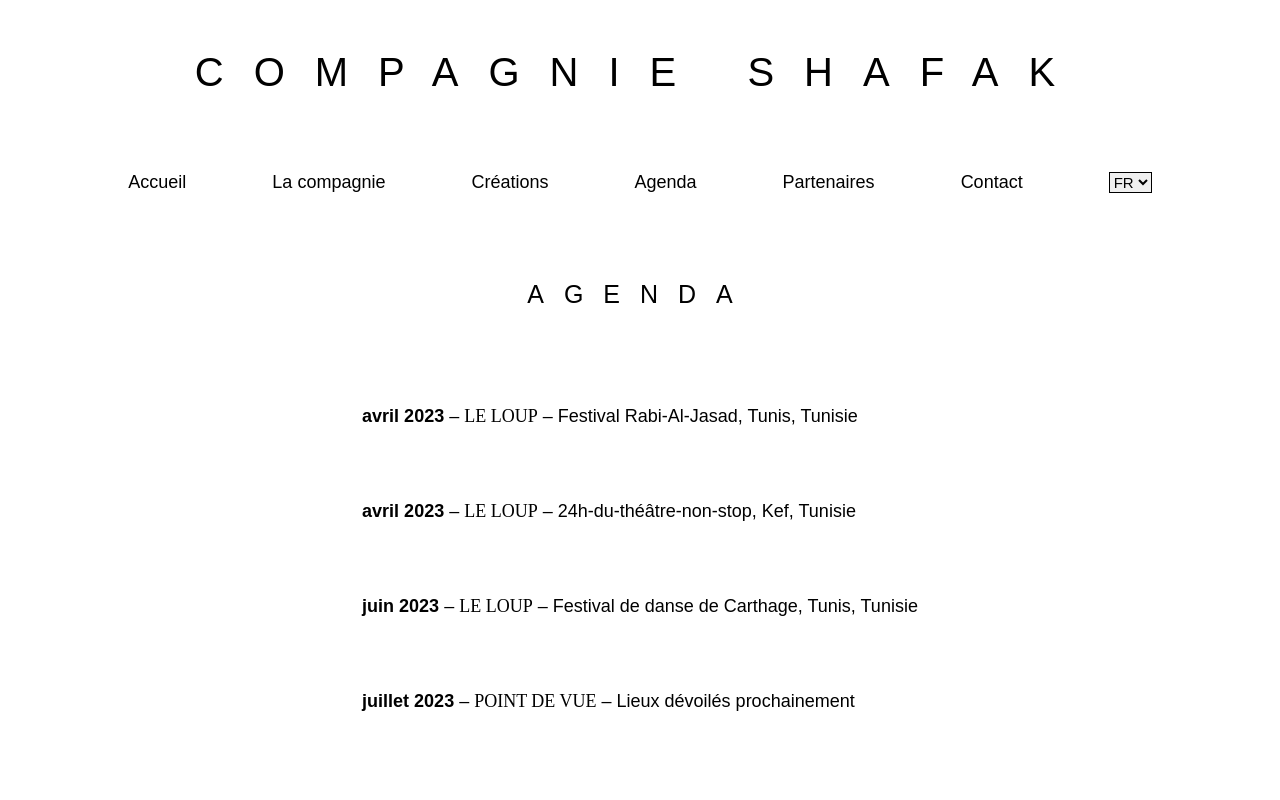
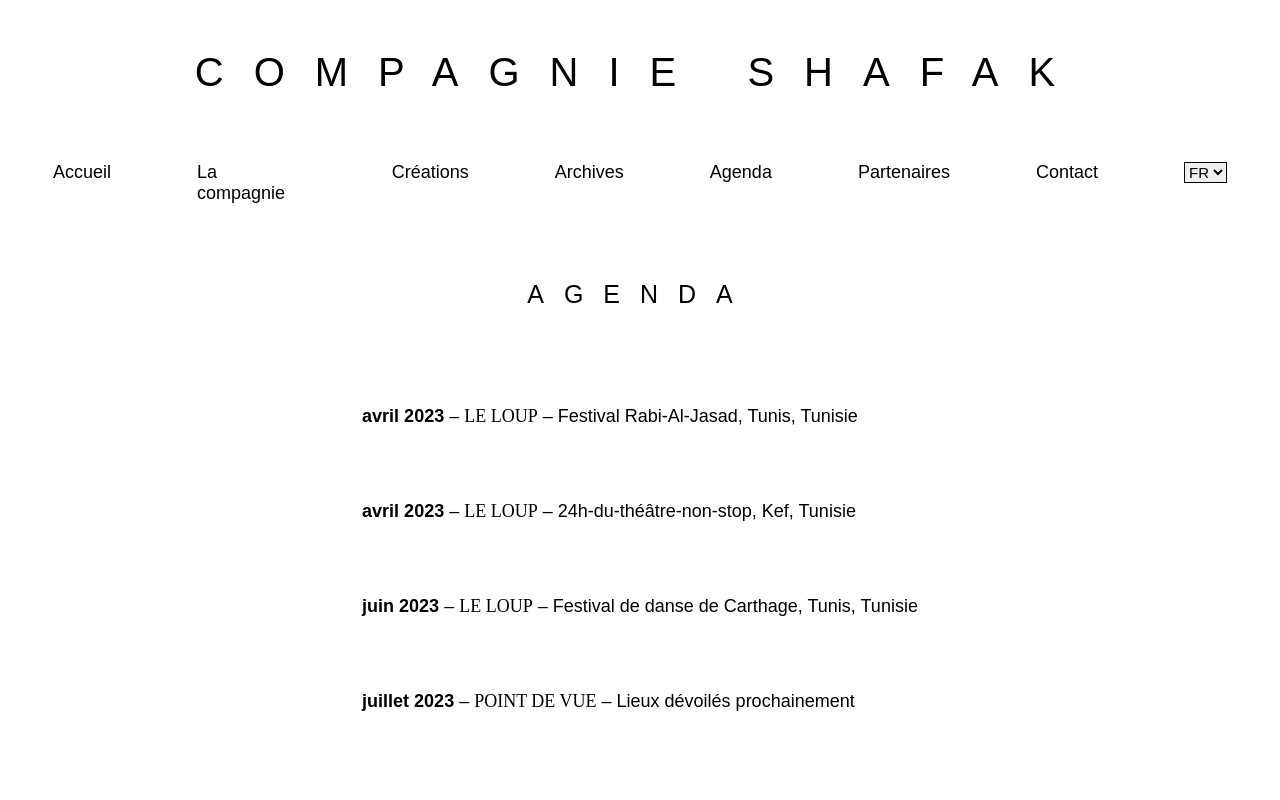
Before and after one commit to MarianneB08/Shafak-Project, a React (Create React App) app in the folder frontend/: page /agenda in a window 1280 px wide. Shown: the top 800 px of the page. Built offline with nearby package versions, Linux system fonts and the light colour scheme.

Commit message:
Mise en place de la page Archives.js dans la logique de routing // Mise en place des feuilles de styles LTR et RTL pour la page Archives.js

```diff
--- a/frontend/src/Components/Header.js
+++ b/frontend/src/Components/Header.js
@@ -37,6 +37,12 @@ const Header = () => {
           </li>
 
           <li className={styles.navbarItem} onClick={handleShowLinks}>
+            <NavLink to="/archives">
+              {dictionary.navbarItems.archives}
+            </NavLink>
+          </li>
+
+          <li className={styles.navbarItem} onClick={handleShowLinks}>
             <NavLink to="/agenda">{dictionary.navbarItems.agenda}</NavLink>
           </li>
 
--- /dev/null
+++ b/frontend/src/Pages/Archives.js
@@ -0,0 +1,18 @@
+import React from "react";
+import { useContext } from "react";
+import { LanguageContext } from "../store/languageContext.js";
+import ltrStyles from "./Archives_ltr.module.scss";
+import rtlStyles from "./Archives_rtl.module.scss";
+
+const Archives = () => {
+  const { userLanguage } = useContext(LanguageContext);
+  let styles = userLanguage === "ar" ? rtlStyles : ltrStyles;
+
+  return (
+    <main className={styles.container}>
+      <h1>Archives</h1>
+    </main>
+  );
+};
+
+export default Archives;
--- /dev/null
+++ b/frontend/src/Pages/Archives_ltr.module.scss
@@ -0,0 +1,16 @@
+.container {
+  width: 100%;
+  margin-bottom: 5rem;
+  padding: 5rem 10rem;
+  display: flex;
+  flex-direction: column;
+  align-items: center;
+  h1 {
+    text-align: center;
+    text-transform: uppercase;
+    font-size: 2.5rem;
+    font-weight: 300;
+    letter-spacing: 2rem;
+    margin-bottom: 8rem;
+  }
+}
--- a/frontend/src/Router.js
+++ b/frontend/src/Router.js
@@ -7,6 +7,7 @@ import Agenda from './pages/Agenda';
 import Partners from './pages/Partners';
 import Contact from './pages/Contact';
 import Error from './pages/Error';
+import Archives from './pages/Archives';
 
 const Router = () => {
     return (
@@ -15,6 +16,7 @@ const Router = () => {
                 <Route path="/" element={<Home/>}/>
                 <Route path="/company" element={<Company/>}/>
                 <Route path="/creations" element={<Creations/>}/>
+                <Route path="/archives" element={<Archives/>}/>
                 <Route path="/agenda" element={<Agenda/>}/>
                 <Route path="/partners" element={<Partners/>}/>
                 <Route path="/contact" element={<Contact/>}/>
--- a/frontend/src/languages/en.json
+++ b/frontend/src/languages/en.json
@@ -3,6 +3,7 @@
     "home": "Home",
     "company": "Company",
     "creations": "Creations",
+    "archives": "Archives",
     "agenda": "Agenda",
     "partners": "Partners",
     "contact": "Contact"
--- a/frontend/src/languages/fr.json
+++ b/frontend/src/languages/fr.json
@@ -3,11 +3,11 @@
     "home": "Accueil",
     "company": "La compagnie",
     "creations": "Créations",
+    "archives": "Archives",
     "agenda": "Agenda",
     "partners": "Partenaires",
     "contact": "Contact"
   },
-
   "contact": {
     "artisticDirectors": "Directeurs artistiques",
     "administration": "Administration"
@@ -21,5 +21,4 @@
     "errorDescription": "La page que vous demandez n'existe pas.",
     "homeLink": "Retour à la page d'accueil"
   }
-
 }
```
Also changed, not shown: frontend/src/Pages/Archives_rtl.module.scss (added).
